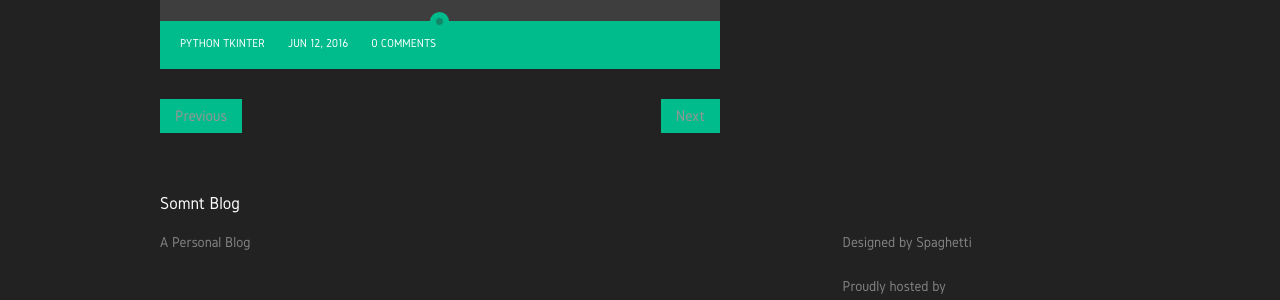
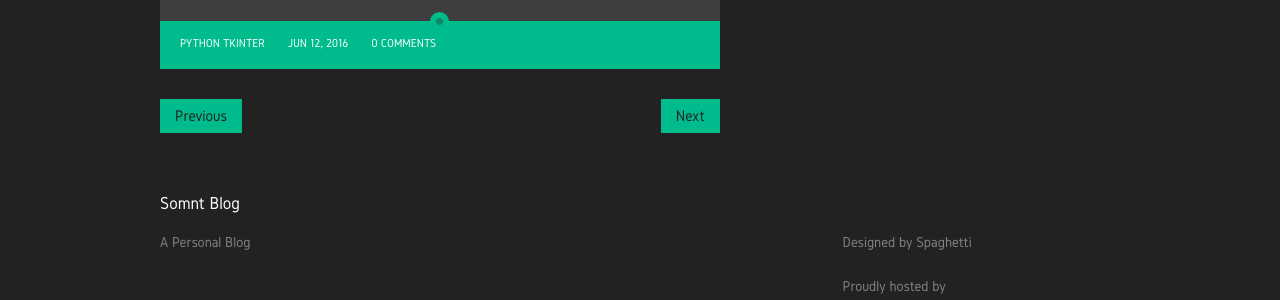
Before and after one commit to somnt/somnt.github.io, a Jekyll site: the page built from index.html, in a window 1280 px wide. Shown: the part 567-867 px from the top of the page. Built offline with Jekyll 4.4.1, drawn with Linux system fonts in a browser that asks for light colours; nearby versions of some CDN libraries; the list of posts is cut into pages by our own code; comment, search, counter and statistics services are not loaded; a style sheet for code colours, icons or effects is not loaded.

Commit message:
rollback

```diff
--- a/assets/css/alternative.css
+++ b/assets/css/alternative.css
@@ -368,7 +368,7 @@ ul {
     background: #00bc8c;
     padding: 5px 15px;
     /* border-radius: 3px; */
-    color: #969696;
+    color: #222222;
 }
 
 .pagination span.previous,
```
